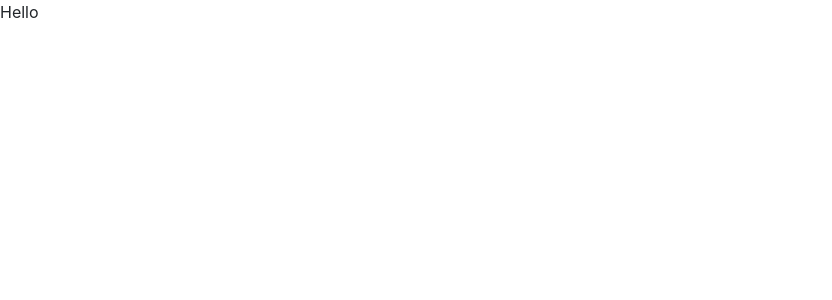
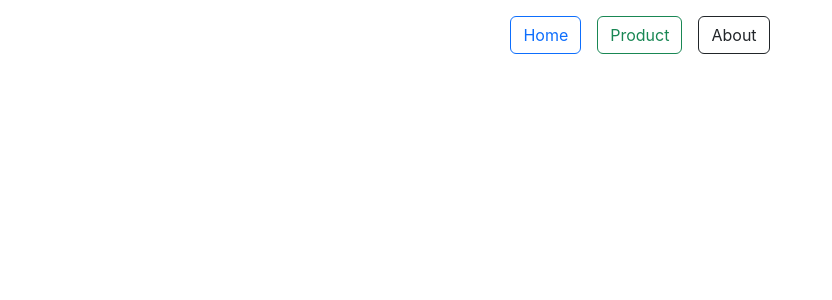
Before and after one commit to fahrikurniawan99/fahri-reactjs, a React (Create React App) app: page / in a window 1280 px wide. Shown: the top 300 px of the page, without its empty margins (0-832 px from the left). Built offline with nearby package versions, Linux system fonts and the light colour scheme.

Commit message:
Fix module not found

```diff
--- a/src/Test/Hello.js
+++ /dev/null
@@ -1,5 +0,0 @@
-import React from "react";
-const Hello = () => {
-  return <div>Hello</div>;
-};
-export default Hello;
--- a/src/index.js
+++ b/src/index.js
@@ -1,14 +1,19 @@
 import "bootstrap/dist/css/bootstrap.min.css";
 import React from "react";
 import ReactDOM from "react-dom/client";
+import { BrowserRouter, Route, Routes } from 'react-router-dom';
+import App from './App';
 import "./index.css";
 import reportWebVitals from "./reportWebVitals";
-import Hello from './Test/Hello';
+import About from './TugasReactRouter/About';
+import Detail from './TugasReactRouter/Detail';
+import Home from './TugasReactRouter/Home';
+import Product from './TugasReactRouter/Product';
 
 const root = ReactDOM.createRoot(document.getElementById("root"));
 root.render(
   <React.StrictMode>
-    {/* <BrowserRouter>
+    <BrowserRouter>
       <Routes>
         <Route path='/' element={<App />}>
           <Route path='home' element={<Home />} />
@@ -17,8 +22,7 @@ root.render(
           <Route path='about' element={<About />} />
         </Route>
       </Routes>
-    </BrowserRouter> */}
-    <Hello />
+    </BrowserRouter>
   </React.StrictMode>
 );
 
```
